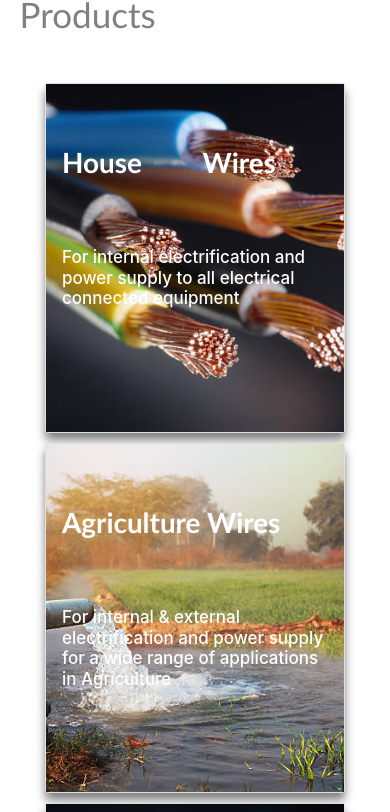
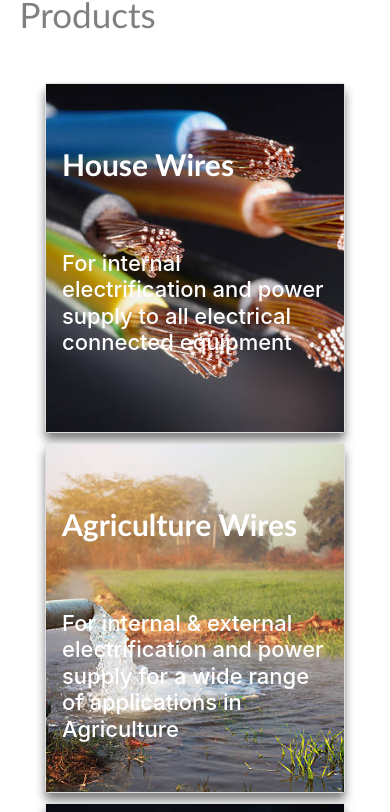
Before and after one commit to its-varun/NorthFlex, a React (Create React App) app: page / in a window 390 px wide. Shown: the part 1272-2084 px from the top of the page. Built offline with nearby package versions, Linux system fonts and the light colour scheme.

Commit message:
for last

```diff
--- a/src/components/Home.css
+++ b/src/components/Home.css
@@ -388,11 +388,17 @@ body{
     }
 }
 
-@media screen and (max-width: 400px){
+@media screen and (max-width: 450px){
     #electrician{
         height:300px;
     }
     #line_northflex{
         width:73%;
     }
+    .paragraph_products{
+        font-size:22px;
+    }
+    .heading_para{
+        font-size:30px;
+    }
 }
--- a/src/components/Home.js
+++ b/src/components/Home.js
@@ -60,7 +60,7 @@ export default function Home() {
 								<img src={housewire} alt="..." className='wires'/>
 								<div className="info1">
 								<Fade bottom>
-									<h1 className='heading_para'>House &nbsp; &nbsp; &nbsp; &nbsp; Wires</h1>
+									<h1 className='heading_para'>House Wires</h1>
 									<h6 className='paragraph_products'>
 									For internal electrification and power supply to all electrical connected equipment
 									</h6>
```
